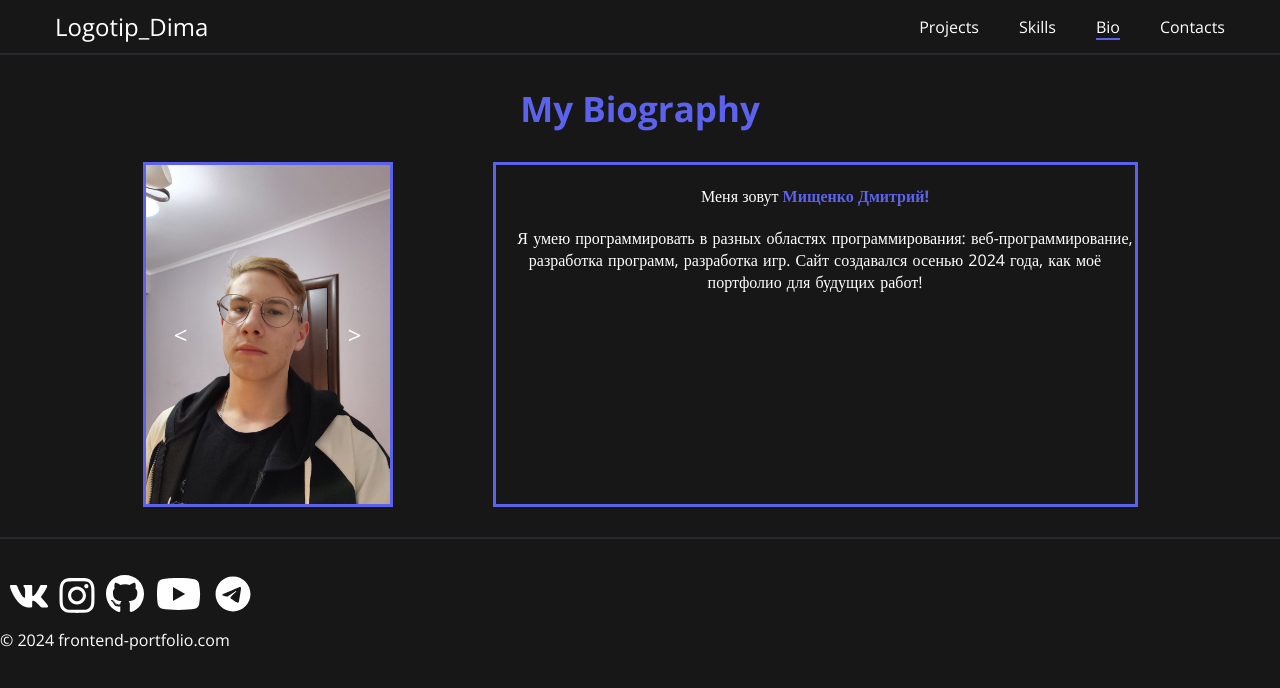
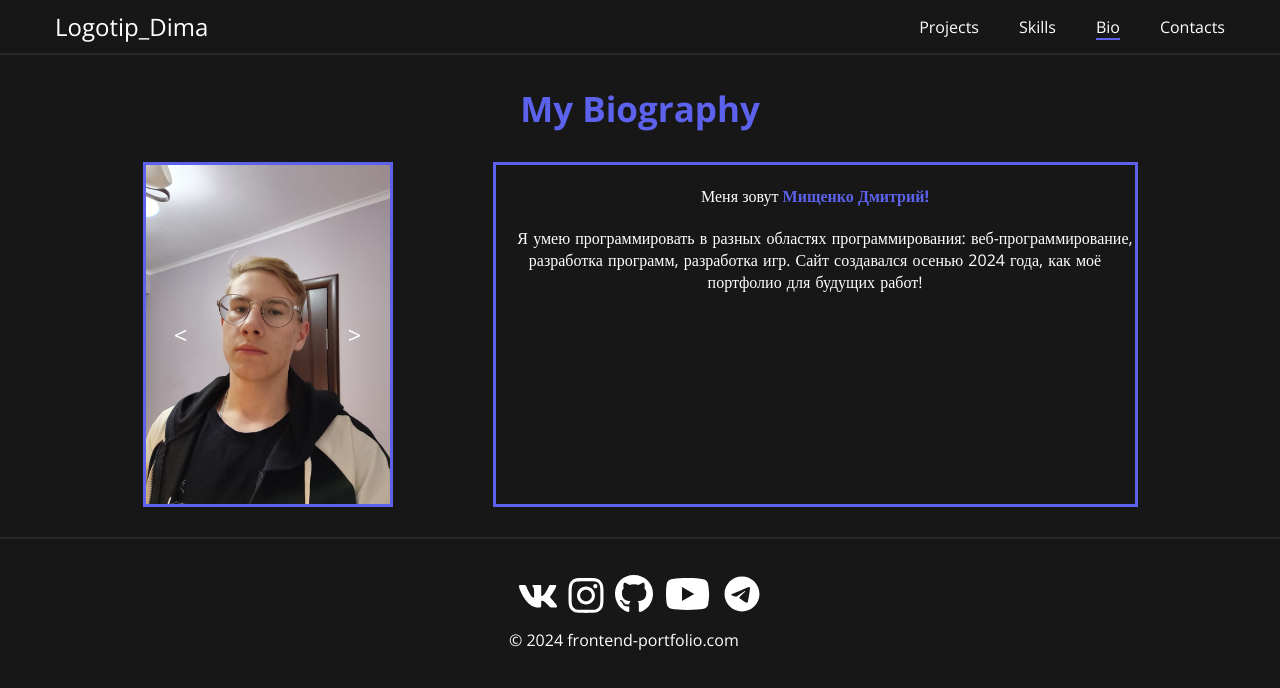
Before and after one commit to K4DJee/K4DJee.github.io, a plain HTML site: page bio.html in a window 1280 px wide. Drawn offline with nearby package versions, Linux system fonts and the light colour scheme; a web font is replaced by a local one.

Commit message:
Update main.css

```diff
--- a/css/main.css
+++ b/css/main.css
@@ -241,7 +241,7 @@ color:var(--white);
   align-items:center;
   min-height: 19.5%;
     display: grid;
-    align-items: end;
+justify-content:center;
 }
 .social{
   display:flex;
```
